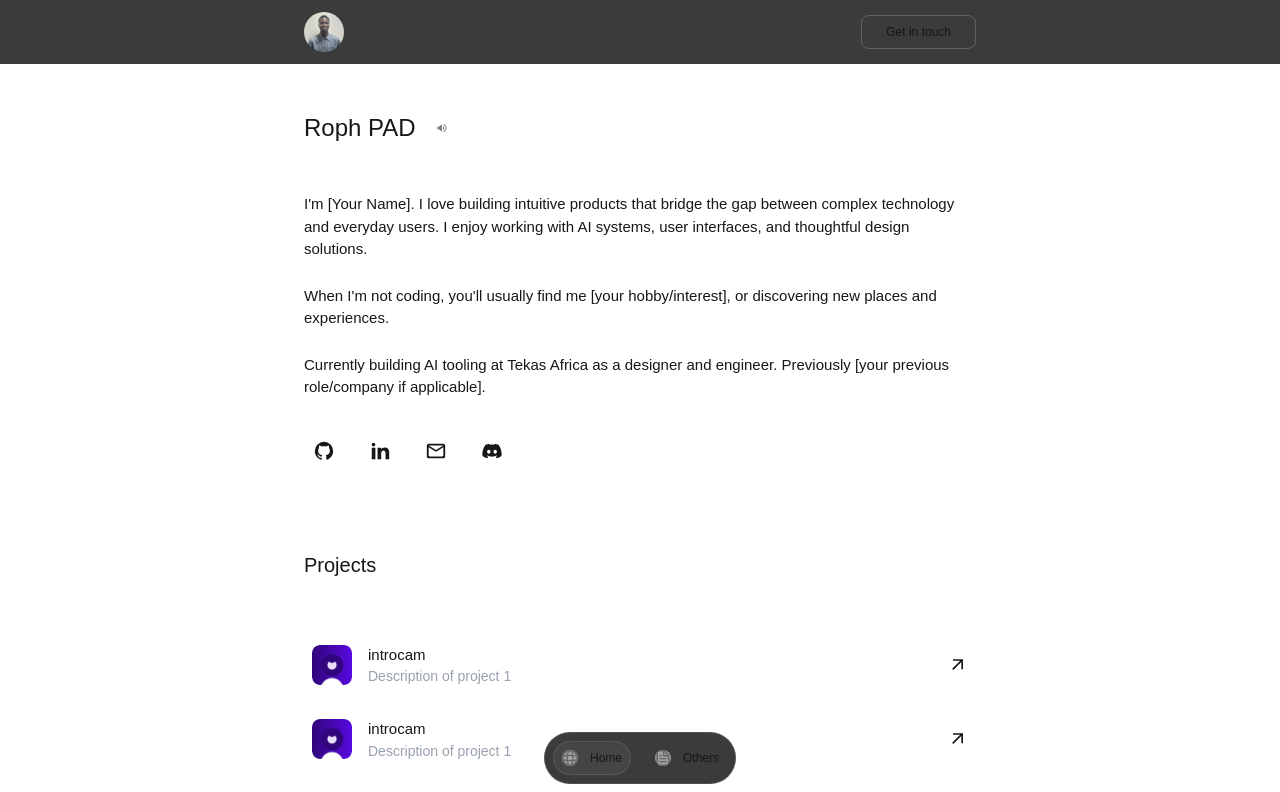
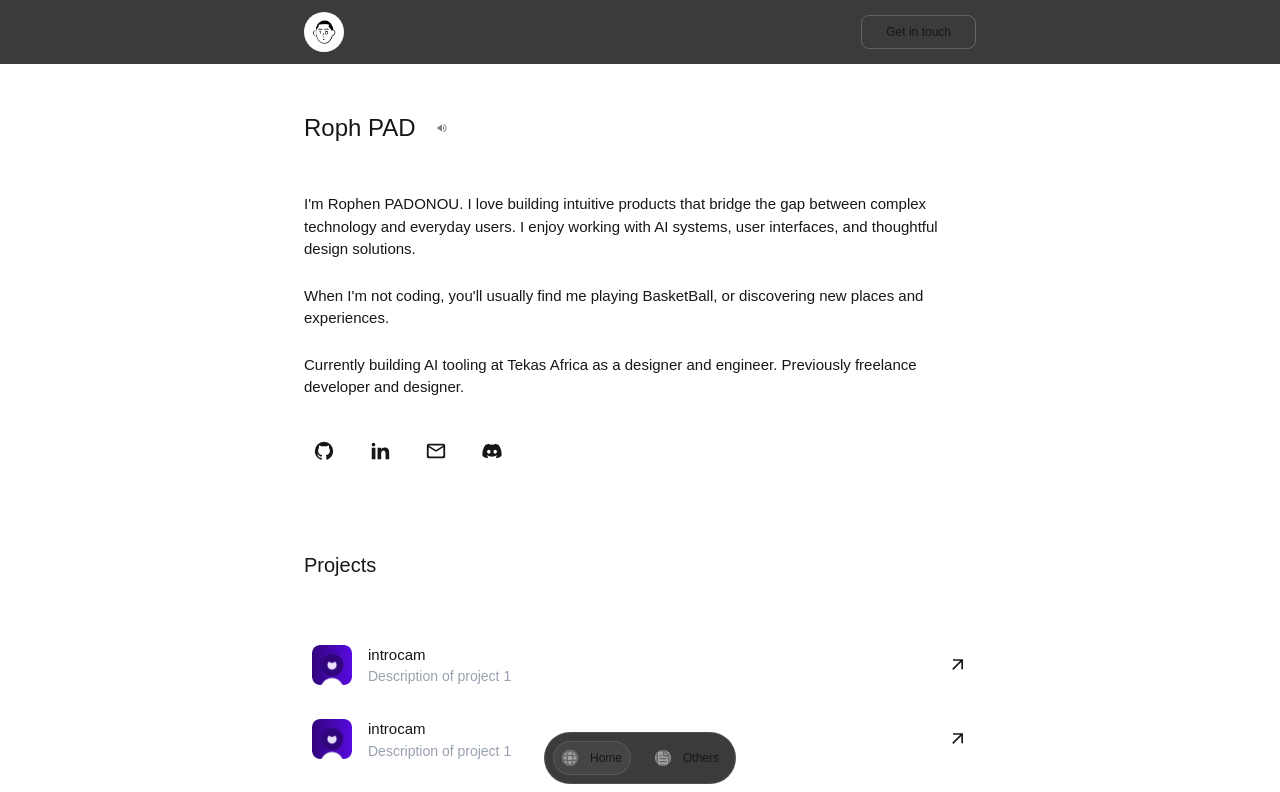
Before and after one commit to Rophpad/rophpad, a Next.js app in the folder portfolio/: page / in a window 1280 px wide. Shown: the top 792 px of the page. Built offline with nearby package versions, Linux system fonts and the light colour scheme.

Commit message:
Update the page with real datas

```diff
--- a/portfolio/src/app/page.tsx
+++ b/portfolio/src/app/page.tsx
@@ -32,13 +32,13 @@ export default function Home() {
           </div>
           <div className="w-full flex flex-col gap-6">
             <p>
-              {`I'm [Your Name]. I love building intuitive products that bridge the gap between complex technology and everyday users. I enjoy working with AI systems, user interfaces, and thoughtful design solutions.`}
+              {`I'm Rophen PADONOU. I love building intuitive products that bridge the gap between complex technology and everyday users. I enjoy working with AI systems, user interfaces, and thoughtful design solutions.`}
             </p>
             <p>
-              {`When I'm not coding, you'll usually find me [your hobby/interest], or discovering new places and experiences.`}
+              {`When I'm not coding, you'll usually find me playing BasketBall, or discovering new places and experiences.`}
             </p>
             <p>
-              {`Currently building AI tooling at Tekas Africa as a designer and engineer. Previously [your previous role/company if applicable].`}
+              {`Currently building AI tooling at Tekas Africa as a designer and engineer. Previously freelance developer and designer.`}
             </p>
           </div>
           <div className="w-full flex gap-4">
@@ -46,7 +46,6 @@ export default function Home() {
               socialNetworks.map((socialNetwork, index) => {
                 return (
                   <SocialIcon key={index} name={socialNetwork.name} link={socialNetwork.link} style={socialIconStyle} />
-
                 )
               })
             }
--- a/portfolio/src/components/Header.tsx
+++ b/portfolio/src/components/Header.tsx
@@ -7,7 +7,7 @@ export default function Header() {
             <div className="px-8 lg:px-0 w-2xl flex items-center justify-between ">
                 <Link href="/" className="flex items-center justify-center">
                     <Image
-                        src="/profile_pic.jpeg"
+                        src="/pic.png"
                         alt="Profile Picture"
                         width={100}
                         height={100}
```
Also changed, not shown: portfolio/public/pic.png (added).
